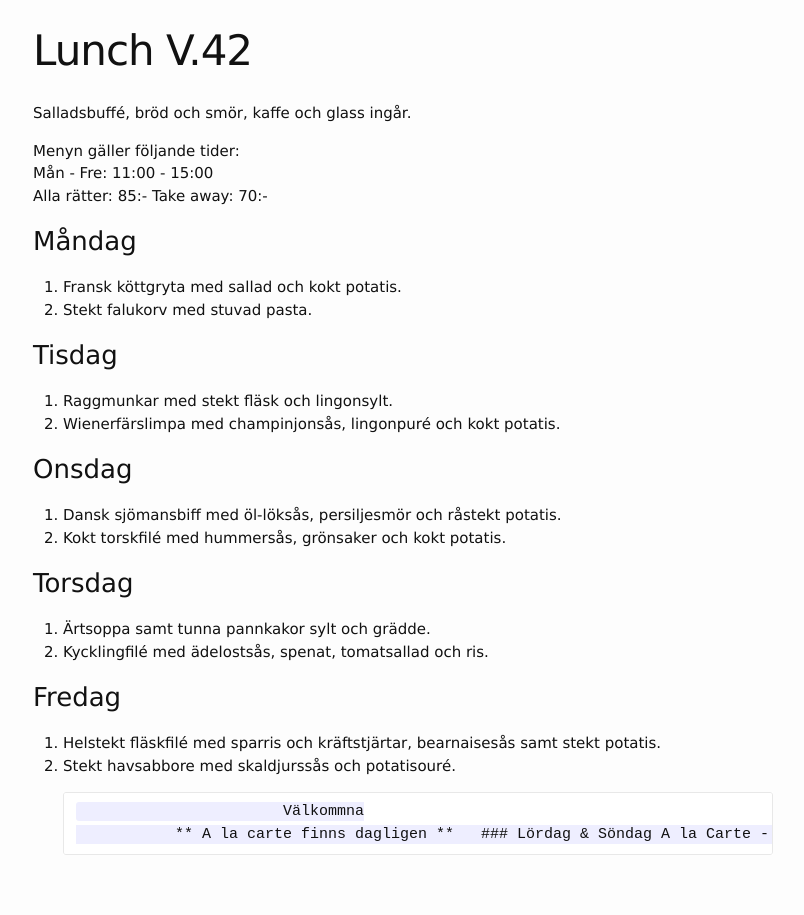
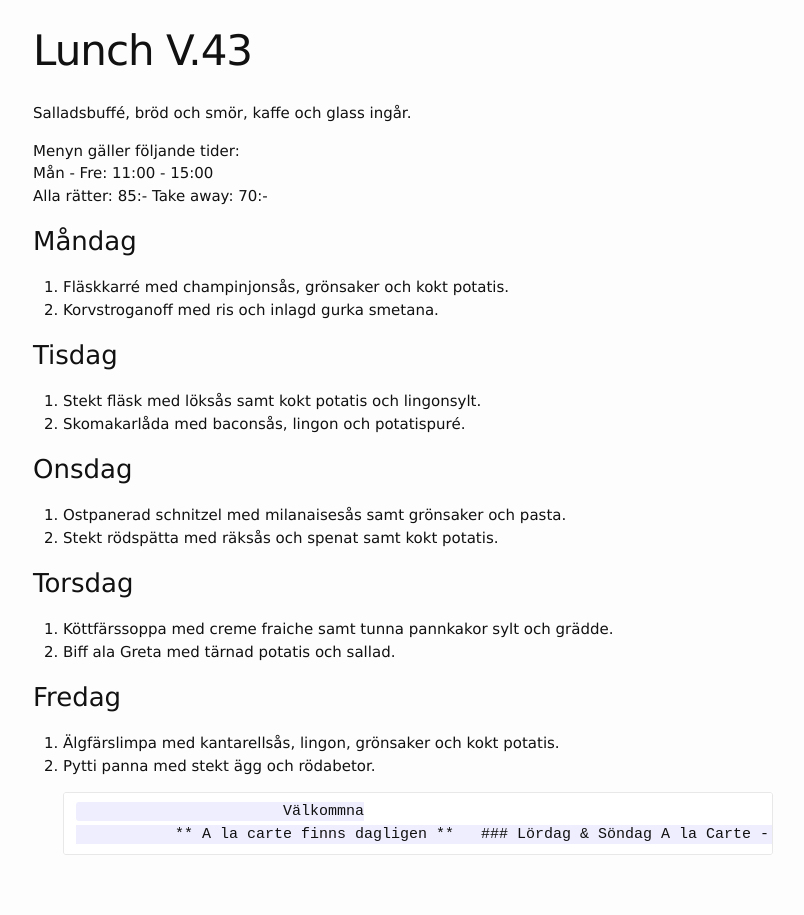
Before and after one commit to FarInn62/farinn62.github.io, a Jekyll site: the page built from lunch.md, in a window 1280 px wide. Shown: the whole page, without its empty margins (237-1041 px from the left). Built offline with Jekyll 4.4.1, drawn with Linux system fonts in a browser that asks for light colours.

Commit message:
Update lunch.md

```diff
--- a/lunch.md
+++ b/lunch.md
@@ -1,6 +1,6 @@
 ---
 layout: foodmenu
-title: Lunch V.42
+title: Lunch V.43
 permalink: /lunch/
 published: true
 ---
@@ -11,24 +11,24 @@ Mån - Fre: 11:00 - 15:00
 Alla rätter: 85:- Take away: 70:-
 
 ### Måndag
-1. Fransk köttgryta med sallad och kokt potatis.
-2. Stekt falukorv med stuvad pasta.
+1. Fläskkarré med champinjonsås, grönsaker och kokt potatis.
+2. Korvstroganoff med ris och inlagd gurka smetana.
 
 ### Tisdag
-1. Raggmunkar med stekt fläsk och lingonsylt.
-2. Wienerfärslimpa med champinjonsås, lingonpuré och kokt potatis.
+1. Stekt fläsk med löksås samt kokt potatis och lingonsylt.
+2. Skomakarlåda med baconsås, lingon och potatispuré.
 
 ### Onsdag
-1. Dansk sjömansbiff med öl-löksås, persiljesmör och råstekt potatis.
-2. Kokt torskfilé med hummersås, grönsaker och kokt potatis.
+1. Ostpanerad schnitzel med milanaisesås samt grönsaker och pasta.
+2. Stekt rödspätta med räksås och spenat samt kokt potatis.
 
 ### Torsdag
-1. Ärtsoppa samt tunna pannkakor sylt och grädde.
-2. Kycklingfilé med ädelostsås, spenat, tomatsallad och ris.
+1. Köttfärssoppa med creme fraiche samt tunna pannkakor sylt och grädde.
+2. Biff ala Greta med tärnad potatis och sallad.
 
 ### Fredag
-1. Helstekt fläskfilé med sparris och kräftstjärtar, bearnaisesås samt stekt potatis.
-2. Stekt havsabbore med skaldjurssås och potatisouré.
+1. Älgfärslimpa med kantarellsås, lingon, grönsaker och kokt potatis.
+2. Pytti panna med stekt ägg och rödabetor.
 
                               Välkommna
                   ** A la carte finns dagligen **
```
